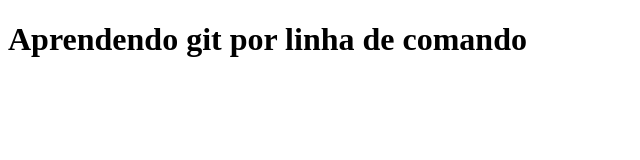
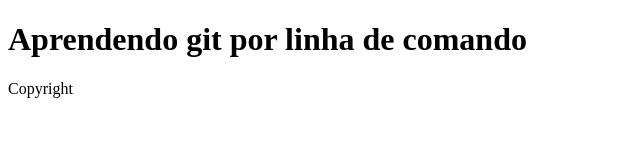
Before and after one commit to joseliacosta/curso-git, a plain HTML site: page index.html in a window 1280 px wide. Shown: the full height of the page, 0-640 px from the left. Drawn offline with Linux system fonts and the light colour scheme.

Commit message:
Inserção do copyright no footer

```diff
--- a/index.html
+++ b/index.html
@@ -5,6 +5,8 @@
 </head>
 <body>
 	<h1>Aprendendo git por linha de comando</h1>
+	<footer>
+		<p>Copyright</p>
 
 </body>
 </html>
```
